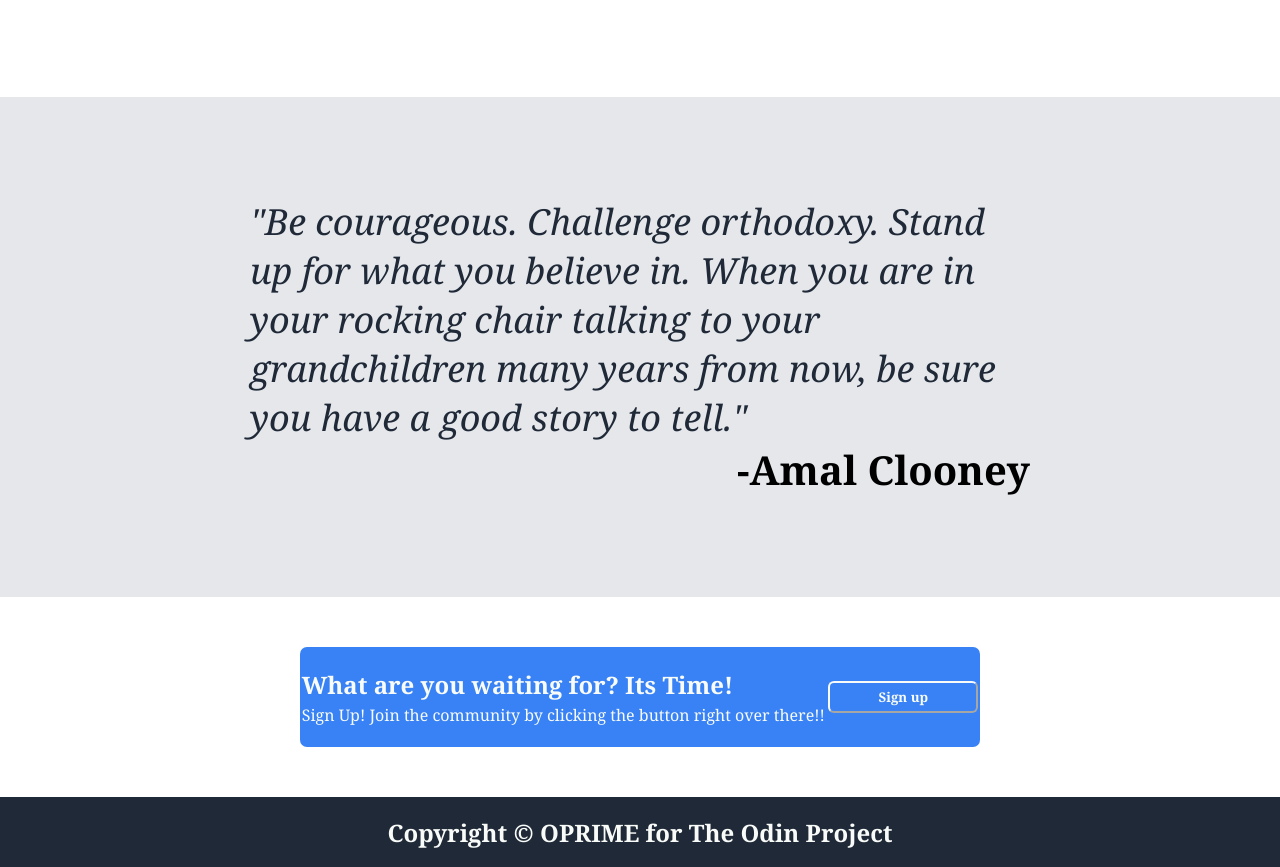
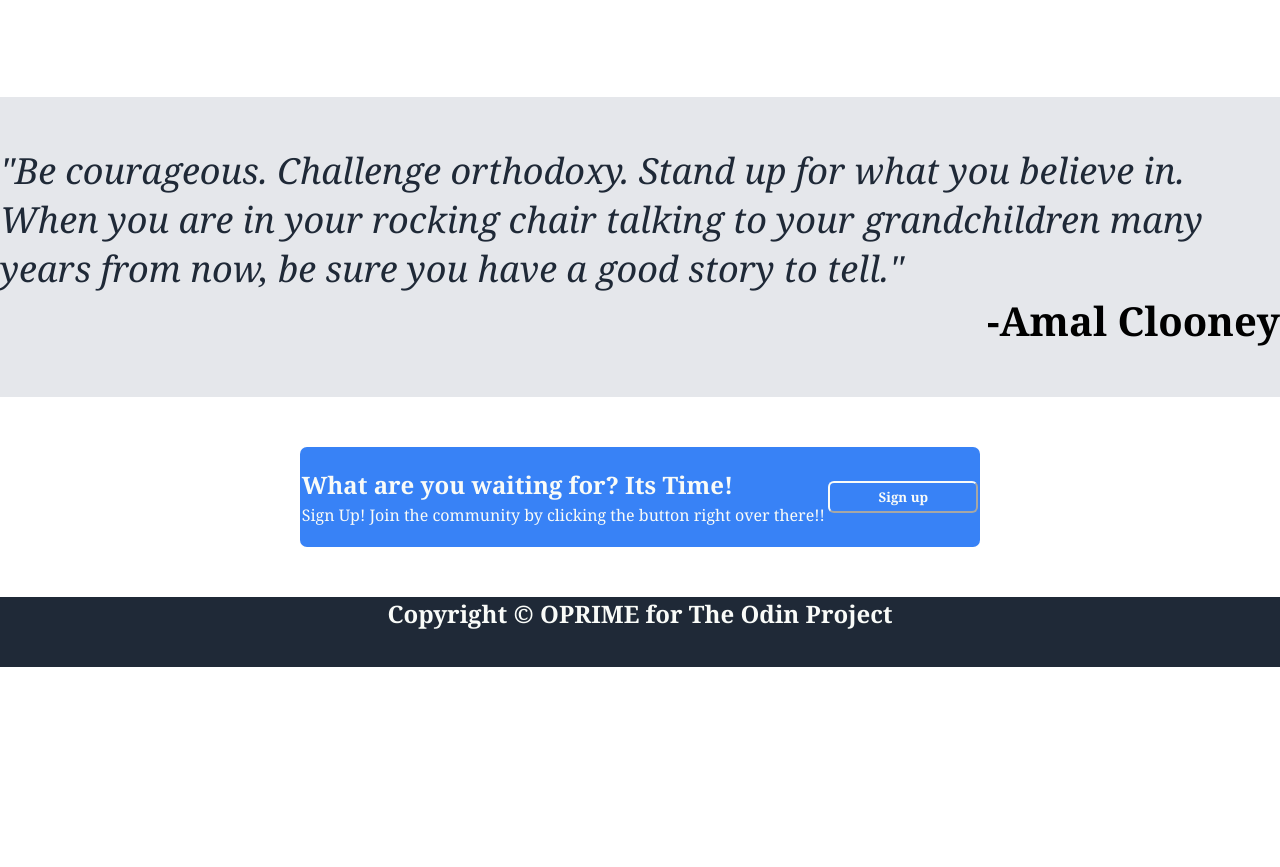
Before and after one commit to oprime9117/landing-age, a plain HTML site: page index.html in a window 1280 px wide. Shown: the part 894-1761 px from the top of the page. After the commit the page ends 1561 px from the top, so only its background shows below. Drawn offline with Linux system fonts and the light colour scheme.

```diff
--- a/index.html
+++ b/index.html
@@ -62,8 +62,6 @@
 
 <!--call to action is now completed-->
 
-    <div class="footer">
-      Copyright © OPRIME for The Odin Project
-    </div>
+    <footer> Copyright © OPRIME for The Odin Project</footer>
   </body>
 </html>
--- a/style.css
+++ b/style.css
@@ -5,9 +5,8 @@
     word-wrap: break-word;
     font-family: "Cambria", "Cochin", Georgia, Times, 'Times New Roman', serif;
 }
-body{
-    display: flex;
-    flex-direction: column;
+body {
+    height: 100%;
 }
 /*header starts here*/
 .header-one {
@@ -140,10 +139,12 @@
     background-color: #e5e7eb;
     width: auto;
     margin: 0;
-    height: 500px;
+    height: 300px;
+    margin: auto;
+    padding: auto;
     display: flex;
     flex-direction: column;
-    padding: 100px 250px;
+    justify-content: center;
 }
  .quote {
     font-size: 36px;
@@ -194,17 +195,15 @@
 
  /*footer will now begin*/
 
-.footer {
+footer {
+
     background-color: #1f2937;
     font-size: 24px;
     font-weight: bold;
     color: #f9fbf8;
     text-align: center;
-    width: auto;
-    height: 70px;
-    padding: 20px;
-    display:flex;
-    justify-content: center;
-    align-items: center;
+    bottom: 0;
+    width: 100%;
+    min-height: 70px;
 }
 /*footer is now complete*/
```
